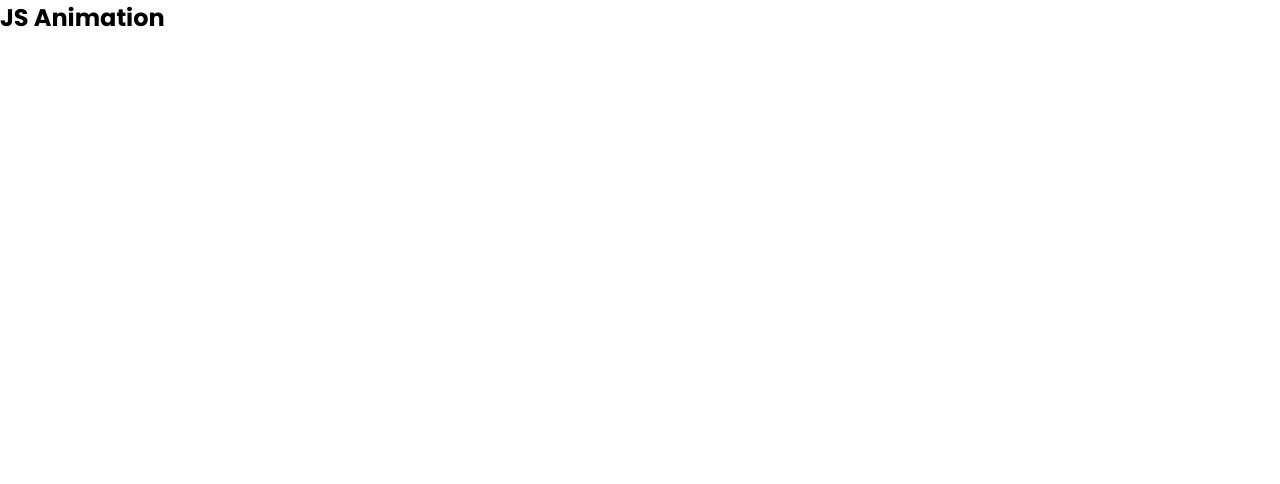
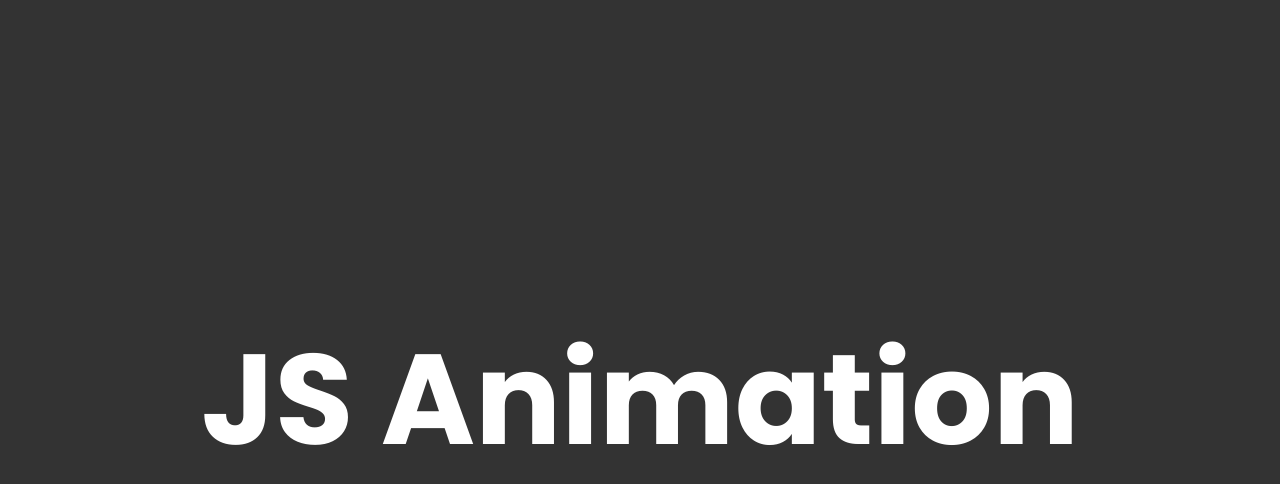
Before and after one commit to CJR85/image-loop-animation, a plain HTML site: page index.html in a window 1280 px wide. Drawn offline with Linux system fonts and the light colour scheme.

Commit message:
Style section 7 h2

```diff
--- a/style.css
+++ b/style.css
@@ -6,3 +6,21 @@
   box-sizing: border-box;
   font-family: 'Poppins', sans-serif;
 }
+
+section {
+  position: relative;
+  width: 100%;
+  height: 100vh;
+  background: #333;
+}
+
+section h2 {
+  position: relative;
+  width: 100%;
+  height: 100vh;
+  text-align: center;
+  line-height: 100vh;
+  font-size: 10vw;
+  color: #fff;
+  font-weight: 700;
+}
```
